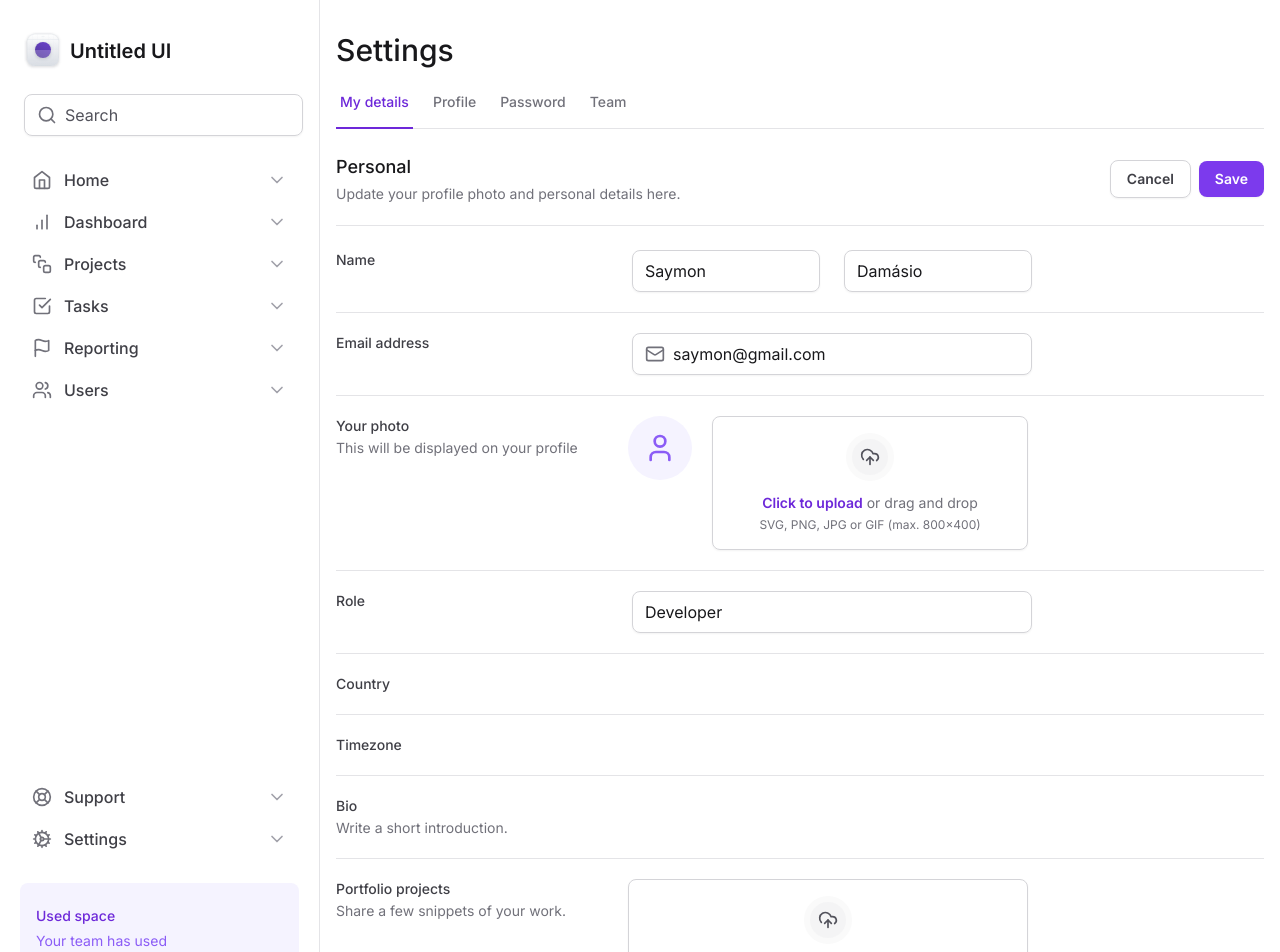
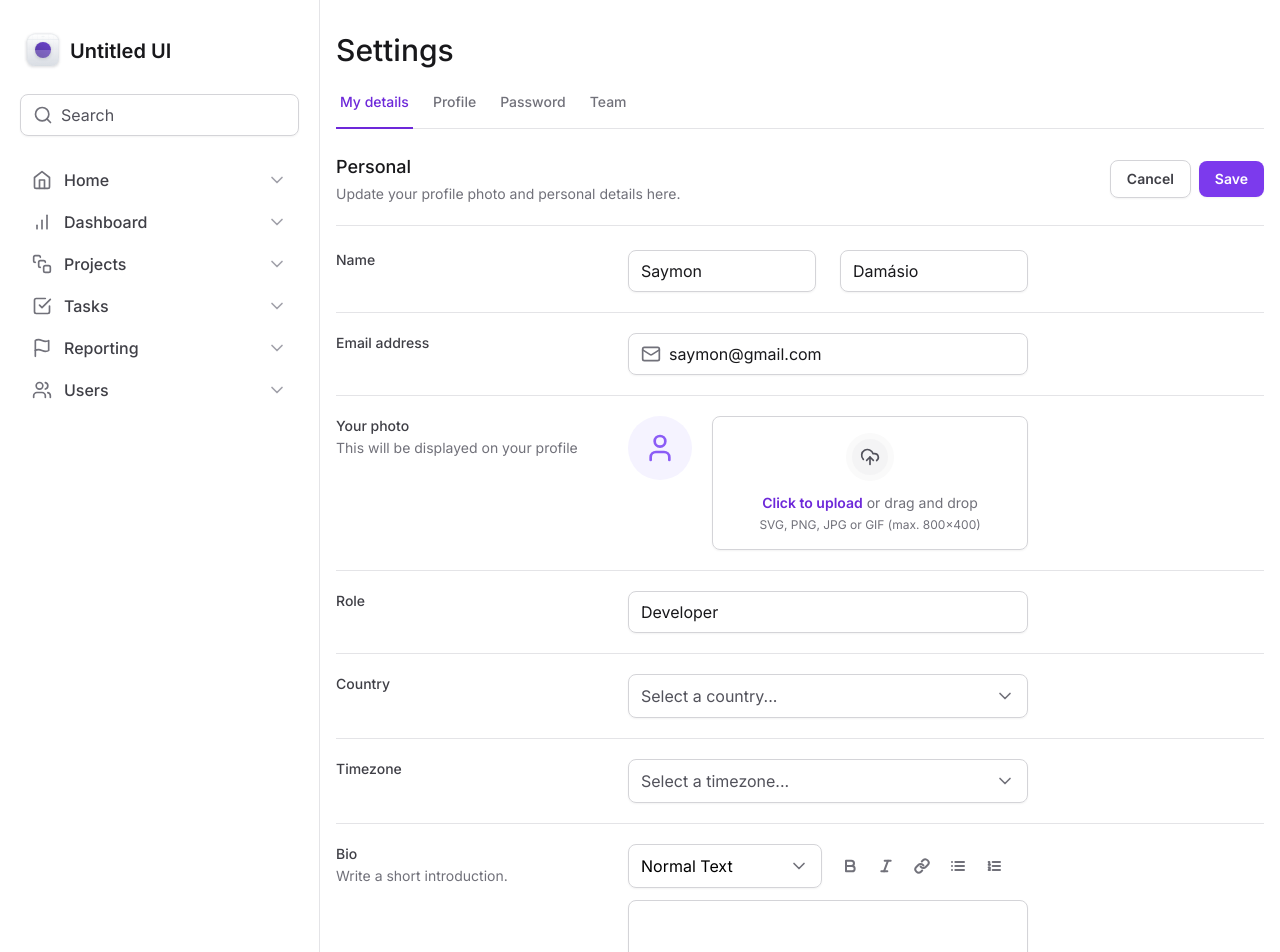
Before and after one commit to saymondamasio/dashboard, a Next.js app: page / in a window 1280 px wide. Shown: the top 952 px of the page. Built offline with nearby package versions, Linux system fonts and the light colour scheme.

Commit message:
feat: create components

```diff
--- a/package.json
+++ b/package.json
@@ -9,6 +9,7 @@
     "lint": "next lint"
   },
   "dependencies": {
+    "@radix-ui/react-select": "^2.0.0",
     "@radix-ui/react-tabs": "^1.0.4",
     "framer-motion": "^10.16.16",
     "i": "^0.3.7",
@@ -16,7 +17,8 @@
     "next": "14.0.4",
     "pnpm": "^8.12.1",
     "react": "^18",
-    "react-dom": "^18"
+    "react-dom": "^18",
+    "react-world-flags": "^1.6.0"
   },
   "devDependencies": {
     "@saymondamasio/eslint-config": "^1.1.1",
--- a/src/app/page.tsx
+++ b/src/app/page.tsx
@@ -1,7 +1,10 @@
-import { Mail } from 'lucide-react'
+import { Bold, Italic, Link, List, ListOrdered, Mail } from 'lucide-react'
 
 import { FileInput } from '~/components/Form/FileInput'
 import { Input } from '~/components/Form/Input'
+import { Select } from '~/components/Form/Select'
+import { SelectedItem } from '~/components/Form/Select/SelectedItem'
+import { Textarea } from '~/components/Form/Textarea'
 import { SettingsTabs } from '~/components/SettingsTabs'
 
 export default function Home() {
@@ -92,12 +95,21 @@
 						<label htmlFor="country" className="text-sm font-medium text-zinc-700">
 							Country
 						</label>
+
+						<Select placeholder="Select a country...">
+							<SelectedItem value="br" text="Brazil" />
+							<SelectedItem value="us" text="United States" />
+						</Select>
 					</div>
 
 					<div className="grid grid-cols-form gap-3 pt-5">
 						<label htmlFor="timezone" className="text-sm font-medium text-zinc-700">
 							Timezone
 						</label>
+						<Select placeholder="Select a timezone...">
+							<SelectedItem value="pt" text="Pacific Time (GMT -10:00)" />
+							<SelectedItem value="ny" text="New York (GMT -5:00)" />
+						</Select>
 					</div>
 
 					<div className="grid grid-cols-form gap-3 pt-5">
@@ -107,7 +119,34 @@
 								Write a short introduction.
 							</span>
 						</label>
-						<div></div>
+						<div className="space-y-3 ">
+							<div className="grid grid-cols-2 gap-3">
+								<Select defaultValue="normal">
+									<SelectedItem value="normal" text="Normal Text" />
+									<SelectedItem value="md" text="Markdown" />
+								</Select>
+
+								<div className="flex items-center gap-1">
+									<button type="button" className="rounded-md p-2 hover:bg-zinc-50">
+										<Bold className="size-4 text-zinc-500" strokeWidth={3} />
+									</button>
+									<button type="button" className="rounded-md p-2 hover:bg-zinc-50">
+										<Italic className="size-4 text-zinc-500" strokeWidth={3} />
+									</button>
+									<button type="button" className="rounded-md p-2 hover:bg-zinc-50">
+										<Link className="size-4 text-zinc-500" strokeWidth={3} />
+									</button>
+									<button type="button" className="rounded-md p-2 hover:bg-zinc-50">
+										<List className="size-4 text-zinc-500" strokeWidth={3} />
+									</button>
+									<button type="button" className="rounded-md p-2 hover:bg-zinc-50">
+										<ListOrdered className="size-4 text-zinc-500" strokeWidth={3} />
+									</button>
+								</div>
+							</div>
+
+							<Textarea id="bio" defaultValue="I'am a Product Design based in Melbourne..." />
+						</div>
 					</div>
 
 					<div className="grid grid-cols-form gap-3 pt-5">
--- a/src/components/Form/Input/Root.tsx
+++ b/src/components/Form/Input/Root.tsx
@@ -5,7 +5,7 @@
 export function InputRoot(props: InputRootProps) {
 	return (
 		<div
-			className="mx-1 flex w-full items-center gap-2 rounded-lg border border-zinc-300 px-3 py-2 shadow-sm"
+			className="flex w-full items-center gap-2 rounded-lg border border-zinc-300 px-3 py-2 shadow-sm"
 			{...props}
 		/>
 	)
--- /dev/null
+++ b/src/components/Form/Select/SelectedItem.tsx
@@ -0,0 +1,22 @@
+'use client'
+
+import * as Select from '@radix-ui/react-select'
+import { Check } from 'lucide-react'
+
+export type SelectedItemProps = Select.SelectItemProps & {
+	text: string
+}
+
+export function SelectedItem({ text, ...props }: SelectedItemProps) {
+	return (
+		<Select.Item
+			className="flex items-center justify-between gap-2 px-3 py-2.5 outline-none data-[highlighted]:bg-zinc-50"
+			{...props}
+		>
+			<Select.ItemText className="text-black">{text}</Select.ItemText>
+			<Select.ItemIndicator>
+				<Check className="size-4 text-violet-500" />
+			</Select.ItemIndicator>
+		</Select.Item>
+	)
+}
--- /dev/null
+++ b/src/components/Form/Select/index.tsx
@@ -0,0 +1,34 @@
+'use client'
+
+import * as SelectPrimitive from '@radix-ui/react-select'
+import { ChevronDown } from 'lucide-react'
+import { type ReactNode } from 'react'
+
+export interface SelectProps extends SelectPrimitive.SelectProps {
+	children: ReactNode
+	placeholder?: string
+}
+
+export function Select({ children, placeholder, ...props }: SelectProps) {
+	return (
+		<SelectPrimitive.Root {...props}>
+			<SelectPrimitive.Trigger className="flex h-11 items-center justify-between gap-2 rounded-lg border border-zinc-300 px-3 py-2 shadow-sm data-[placeholder]:text-zinc-600">
+				<SelectPrimitive.Value className="text-black" placeholder={placeholder} />
+				<SelectPrimitive.Icon>
+					<ChevronDown className="size-5 text-zinc-500" />
+				</SelectPrimitive.Icon>
+			</SelectPrimitive.Trigger>
+
+			<SelectPrimitive.Portal>
+				<SelectPrimitive.Content
+					side="bottom"
+					position="popper"
+					sideOffset={8}
+					className="z-10 w-[--radix-select-trigger-width] overflow-hidden rounded-lg border border-zinc-200 bg-white shadow-sm"
+				>
+					<SelectPrimitive.Viewport>{children}</SelectPrimitive.Viewport>
+				</SelectPrimitive.Content>
+			</SelectPrimitive.Portal>
+		</SelectPrimitive.Root>
+	)
+}
--- /dev/null
+++ b/src/components/Form/Textarea.tsx
@@ -0,0 +1,9 @@
+import { type ComponentProps } from 'react'
+
+export interface TextareaProps extends ComponentProps<'textarea'> {}
+
+export function Textarea(props: TextareaProps) {
+	return (
+		<textarea className="min-h-32 w-full resize-y rounded-lg border border-zinc-300 px-3 py-2 shadow-sm" />
+	)
+}
```
Also changed, not shown: 1 other file (tests, documents, lock files or other folders).
